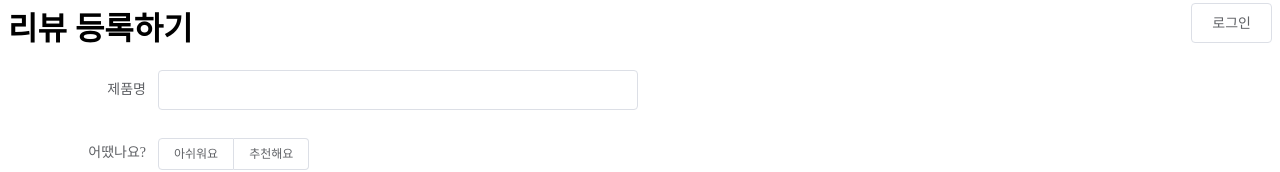
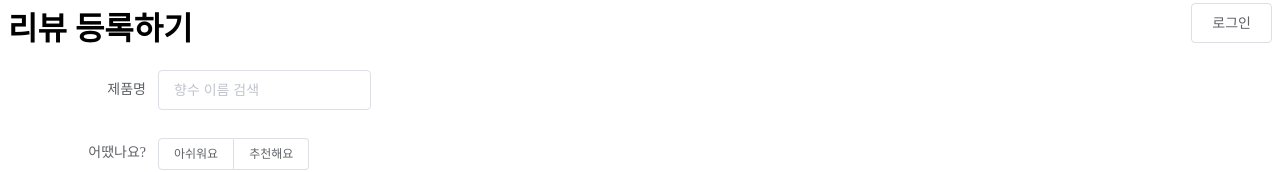
Before and after one commit to summerydev/perfume-community, a Vue app in the folder ui/: page /addreview in a window 1280 px wide. Shown: the part 148-320 px from the top of the page. Built offline with nearby package versions, Linux system fonts and the light colour scheme.

Commit message:
[ui] 향수 이름 검색 자동완성 수정중

```diff
--- a/ui/src/views/AddReview.vue
+++ b/ui/src/views/AddReview.vue
@@ -3,13 +3,18 @@
     <h1>리뷰 등록하기</h1>
     <el-form @submit.prevent="handleSubmit" label-width="150px">
       <el-form-item label="제품명" for="perfumeName">
-        <el-input
-          @input="submitAutoComplete"
-          type="text"
-          name="searchPerfumeName"
-          v-model="searchPerfumeName"
-          required
-        />
+        <el-row class="demo-autocomplete">
+          <el-col :span="12">
+            <el-autocomplete
+              class="inline-input"
+              v-model="searchKey"
+              :fetch-suggestions="searchPerfume"
+              placeholder="향수 이름 검색"
+              :trigger-on-focus="false"
+              @select="handleSelect"
+            ></el-autocomplete>
+          </el-col>
+        </el-row>
       </el-form-item>
       <el-form-item label="어땠나요?" for="recommendationValue">
         <el-radio-group v-model="recommendationValue" size="small" required>
@@ -59,19 +64,6 @@
         <el-button type="primary">작성하기</el-button>
         <router-link to="/"><el-button>back</el-button></router-link>
       </el-form-item>
-
-      <!-- <div>
-        <div class="autocomplete disabled">
-          <div
-            @click="setPerfumeName"
-            style="cursor: pointer"
-            v-for="(res, i) in perfumeList"
-            :key="i"
-          >
-            {{ res }}
-          </div>
-        </div>
-      </div> -->
     </el-form>
   </div>
 </template>
@@ -88,40 +80,27 @@ import {
 export default {
   data() {
     return {
-      searchPerfumeName: null,
+      recommendationMessage,
+      longevityMessage,
+      strengthMessage,
+      genderMessage,
+      frangranceMessage,
       perfumeName: null,
       recommendationValue: null,
       longevityValue: null,
       strengthValue: null,
       fragranceValue: [],
       content: null,
+      searchKey: null,
       searchResult: [],
       perfumeId: null,
       perfumeList: [],
-      clickedPerfumeName: null,
-      recommendationMessage,
-      longevityMessage,
-      strengthMessage,
-      genderMessage,
-      frangranceMessage,
     };
-  },
-  created() {
-    console.log(recommendationMessage[0]);
   },
   computed: {
     ...mapGetters({ isLogin: "getIsLogin", userInfo: "getUserInfo" }),
   },
   methods: {
-    submitAutoComplete() {
-      const autocomplete = document.querySelector(".autocomplete");
-      if (this.searchPerfumeName) {
-        autocomplete.classList.remove("disabled");
-        this.handleGetPerfume();
-      } else {
-        autocomplete.classList.add("disabled");
-      }
-    },
     async handleSubmit() {
       const inputData = {
         userPkId: this.userInfo[0].id,
@@ -138,30 +117,28 @@ export default {
         console.log(e);
       }
     },
-    async handleGetPerfume() {
+    async searchPerfume(searchKey, cb) {
       try {
         const result = await this.$axios.get("/perfume", {
-          params: { perfumeName: this.searchPerfumeName },
+          params: { searchKey: searchKey },
         });
         this.searchResult = result.data;
         this.searchResult.map((e) => this.perfumeList.push(e.perfume_name));
-        console.log(this.perfumeList);
-        console.log(this.perfumeName);
+        // console.log(this.searchResult)
+        // console.log(this.perfumeList)
+        return cb(this.perfumeList);
       } catch (e) {
         console.log(e);
       }
     },
-    setPerfumeName() {
-      // this.perfumeName = this.clickedPerfumeName;
+    handleSelect(item) {
+      console.log(item);
     },
   },
 };
 </script>
 
 <style scoped>
-disabled {
-  display: none;
-}
 form {
   width: 630px;
 }
```
